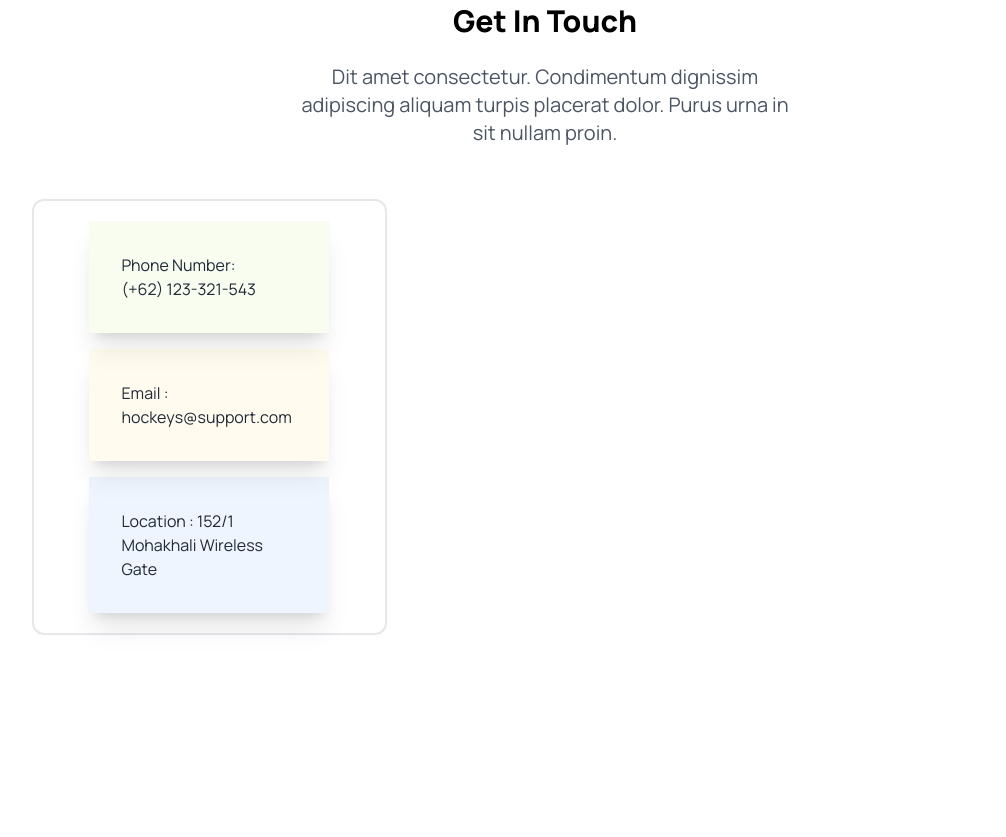
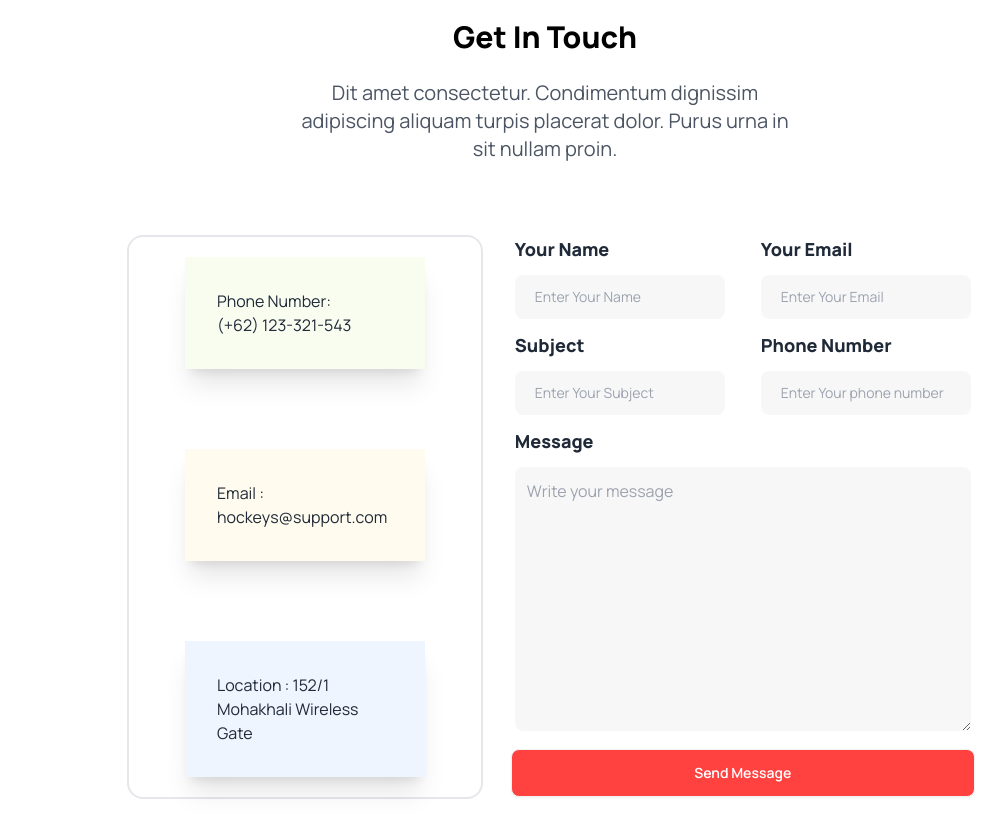
Before and after one commit to AkashAhmed007/Assignment-3, a plain HTML site: page index.html in a window 1280 px wide. Shown: the part 4020-4857 px from the top of the page, without its empty margins (95-1101 px from the left). Before the commit the page ends 4703 px from the top, so only its background shows below. Drawn offline with nearby package versions, Linux system fonts and the light colour scheme.

Commit message:
Get in touch section done

```diff
--- a/index.html
+++ b/index.html
@@ -418,12 +418,14 @@
         </div>
       </section>
       <!-- Get in touch section -->
-      <section class="container mx-auto w-10/12 my-12">
+      <section class="container mx-auto w-10/12 my-16">
         <div class="text-center lg:w-1/2 mx-auto mb-10">
           <h1 class="lg:text-3xl md:text-2xl text-medium font-bold text-black mb-3">Get In Touch</h1>
           <p class="text-gray-600 lg:text-xl text-lg p-3">Dit amet consectetur. Condimentum dignissim adipiscing aliquam turpis placerat dolor. Purus urna in sit nullam proin.</p>
         </div>
-        <div class="border-2  rounded-xl w-1/3 m-5 p-5">
+
+        <div class="lg:flex justify-center lg:items-start">
+          <div class="border-2  rounded-2xl lg:w-1/3 m-5 p-5 lg:space-y-20">
             <div class="w-60 bg-[rgba(188,237,109,0.1)] shadow-xl  mx-auto mb-4">
               <div class="card-body">
                 <h2 class="">Phone Number: <br>
@@ -443,6 +445,35 @@
               </div>
             </div>
           </div>
+
+          <div class="grid lg:grid-cols-2 grid-cols-1 gap-3 mt-5">
+              <div class="lg:col-span-1 col-span-2 mx-3">
+                <label class="text-lg font-bold">Your Name</label><br>
+                <input type="text" name="text" placeholder="Enter Your Name" class="text-sm border-none outline-none rounded-lg  lg:px-5 px-3 lg:py-3 py-2 mt-3 bg-[rgba(19,19,24,0.03)]">
+              </div>
+
+              <div class="lg:col-span-1 col-span-2 mx-3">
+                <label class="text-lg font-bold">Your Email</label><br>
+                <input type="text" name="text" placeholder="Enter Your Email" class="text-sm border-none outline-none rounded-lg  lg:px-5 px-3 lg:py-3 py-2 mt-3 bg-[rgba(19,19,24,0.03)]">
+              </div>
+
+              <div class="lg:col-span-1 col-span-2 mx-3">
+                <label class="text-lg font-bold">Subject</label><br>
+                <input type="text" name="text" placeholder="Enter Your Subject" class="text-sm border-none outline-none rounded-lg lg:px-5 px-3 lg:py-3 py-2 mt-3 bg-[rgba(19,19,24,0.03)]">
+              </div>
+
+              <div class="lg:col-span-1 col-span-2 mx-3">
+                <label class="text-lg font-bold">Phone Number</label><br>
+                <input type="text" name="text" placeholder="Enter Your phone number" class="text-sm border-none outline-none rounded-lg lg:px-5 px-3 lg:py-3 py-2 mt-3 bg-[rgba(19,19,24,0.03)]">
+              </div>
+
+              <div class="col-span-2 mx-3">
+                <label class="text-lg font-bold">Message</label> <br>
+                <textarea class="border-none outline-none rounded-lg mt-3 bg-[rgba(19,19,24,0.03)] w-full p-3" cols="20" rows="10"  placeholder="Write your message"></textarea>
+              </div>
+              <button class="btn text-white bg-[#FF4240] col-span-2 mx-2">Send Message</button>
+          </div>
+        </div>
       </section>
     </main>
     <footer>
```
Lines whose indentation alone changed are shown as unchanged.
